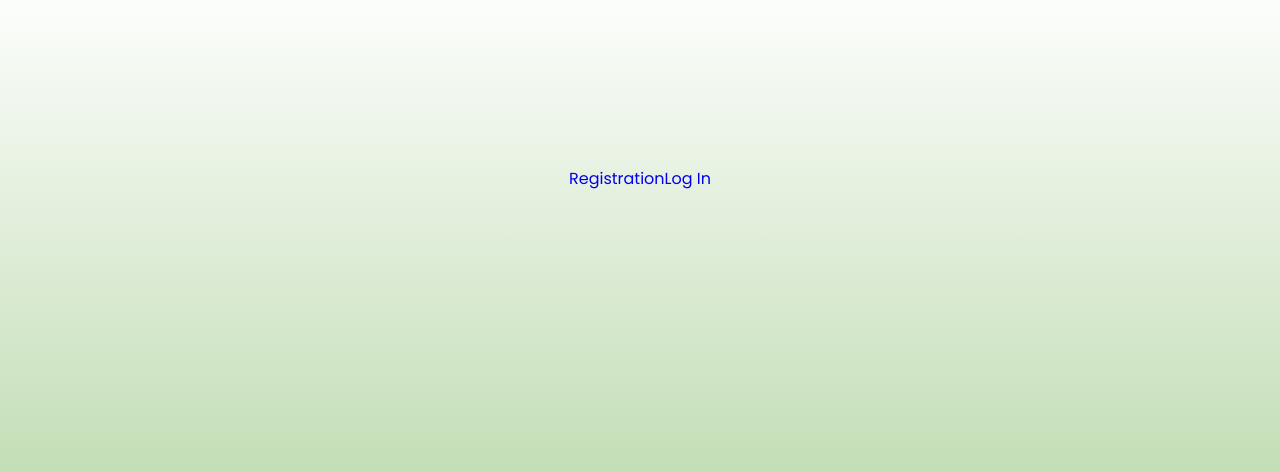
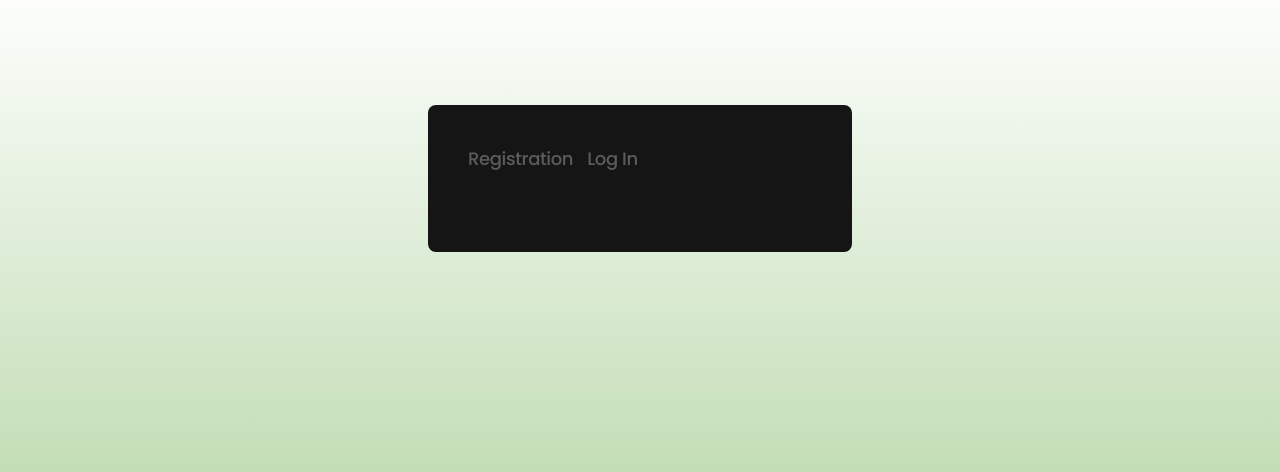
Before and after one commit to DavydiukDmytro/TaskPro, a React (Create React App) app: page /TaskPro/auth in a window 1280 px wide. Shown: the part 222-694 px from the top of the page. Built offline with nearby package versions, Linux system fonts and the light colour scheme.

Commit message:
add styles for section

```diff
--- a/src/components/AuthSection/AuthSection.jsx
+++ b/src/components/AuthSection/AuthSection.jsx
@@ -1,11 +1,26 @@
 import { NavLink, Outlet } from 'react-router-dom';
+import css from './AuthSection.module.css';
 
 export const AuthSection = () => {
   return (
-    <div>
-      <div>
-        <NavLink >Registration</NavLink>
-        <NavLink>Log In</NavLink>
+    <div className={css.container}>
+      <div className={css.link__container}>
+        <NavLink
+          className={({ isActive }) => {
+            return isActive ? css.active : css.link;
+          }}
+          to="register"
+        >
+          Registration
+        </NavLink>
+        <NavLink
+          className={({ isActive }) => {
+            return isActive ? css.active : css.link;
+          }}
+          to="login"
+        >
+          Log In
+        </NavLink>
       </div>
       <Outlet />
     </div>
--- a/src/components/AuthSection/AuthSection.module.css
+++ b/src/components/AuthSection/AuthSection.module.css
@@ -0,0 +1,36 @@
+.container {
+  padding: 24px;
+  border-radius: 8px;
+  background: #151515;
+}
+
+@media screen and (min-width: 375px) {
+  .container {
+    width: 335px;
+  }
+}
+
+@media screen and (min-width: 768px) {
+  .container {
+    width: 424px;
+    padding: 40px;
+  }
+}
+
+.link__container {
+  display: flex;
+  gap: 14px;
+  margin-bottom: 40px;
+}
+
+.link {
+  color: rgba(255, 255, 255, 0.3);
+  font-size: 18px;
+  font-weight: 500;
+  letter-spacing: -0.36px;
+}
+
+.active {
+  composes: link;
+  color: #fff;
+}
```
